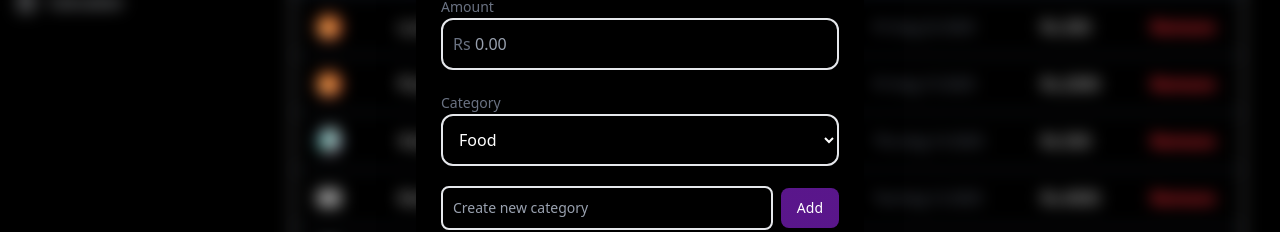
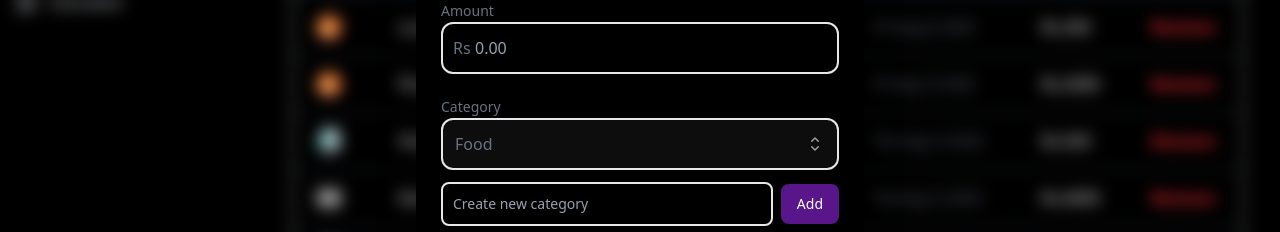
Before and after one commit to dulmini11/coinwise, a Next.js app: page / in a window 1280 px wide. Both pictures are taken after a click on the button "+ Add Expense". Shown: the part 314-546 px from the top of the page. Built offline with nearby package versions, Linux system fonts and the light colour scheme; grey boxes are pictures that could not be loaded.

Commit message:
Applied blurred background styling to dropdown options

```diff
--- a/package.json
+++ b/package.json
@@ -9,6 +9,8 @@
     "lint": "eslint"
   },
   "dependencies": {
+    "@headlessui/react": "^2.2.9",
+    "@heroicons/react": "^2.2.0",
     "lucide-react": "^0.542.0",
     "next": "15.5.0",
     "react": "19.1.0",
--- a/src/app/page.tsx
+++ b/src/app/page.tsx
@@ -2,7 +2,7 @@
 
 import { useState, useEffect, useMemo } from "react";
 import expensesData from "../data/expenses.json";
-import { useRouter } from 'next/navigation';
+import { Listbox } from "@headlessui/react";
 import {
   PieChart,
   Pie,
@@ -18,7 +18,8 @@ import {
   BarChart,
   Bar
 } from "recharts";
-import { Home, Book, BarChart3, Menu, Moon, Sun, Calculator } from "lucide-react";
+import { Home, Book, BarChart3, Menu, Moon, Sun, Calculator} from "lucide-react";
+import { ChevronUpDownIcon, CheckIcon } from "@heroicons/react/20/solid";
 import { Calendar as CalendarIcon } from "lucide-react";
 import Image from "next/image";
 import cancel from "../../public/cancel.png";
@@ -828,19 +829,42 @@ export default function ExpensesPage() {
               {/* Category Section */}
               <div className="space-y-2">
                 <label className="text-sm font-medium text-gray-500">Category</label>
-                <select
+
+                {/* Category Dropdown */}
+                <Listbox
                   value={newExpense.category}
-                  onChange={(e) =>
-                    setNewExpense({ ...newExpense, category: e.target.value })
-                  }
-                  className=" w-full border-2 border-gray-200 focus:border-purple-900 focus:ring-2 focus:ring-purple-200 p-3 rounded-xl transition-colors outline-none bg-gray/90"
+                  onChange={(val) => setNewExpense({ ...newExpense, category: val })}
                 >
-                  {categories.map((cat, index) => (
-                    <option className="text-gray-700 bg-white/10" key={index} value={cat}>
-                      {cat}
-                    </option>
-                  ))}
-                </select>
+                  <div className="relative">
+                    {/* Selected Value */}
+                    <Listbox.Button className="w-full border-2 border-gray-200 focus:border-purple-900 focus:ring-2 focus:ring-purple-200 p-3 rounded-xl transition-colors outline-none bg-white/5 text-gray-500 flex justify-between items-center">
+                      <span>{newExpense.category || "Select category"}</span>
+                      <ChevronUpDownIcon className="h-5 w-5 text-gray-400" />
+                    </Listbox.Button>
+
+                    {/* Options */}
+                    <Listbox.Options className="absolute mt-2 w-full bg-white/1 backdrop-blur-lg rounded-xl shadow-lg z-10">
+                      {categories.map((cat, index) => (
+                        <Listbox.Option
+                          key={index}
+                          value={cat}
+                          className={({ active }) =>
+                            `cursor-pointer px-4 py-2 text-gray-500 ${
+                              active ? "bg-purple-700/40" : ""
+                            }`
+                          }
+                        >
+                          {({ selected }) => (
+                            <div className="flex justify-between items-center">
+                              <span>{cat}</span>
+                              {selected && <CheckIcon className="h-4 w-4 text-purple-900" />}
+                            </div>
+                          )}
+                        </Listbox.Option>
+                      ))}
+                    </Listbox.Options>
+                  </div>
+                </Listbox>
 
                 {/* Add New Category */}
                 <div className="flex items-center gap-2 mt-3">
```
Also changed, not shown: 1 other file (tests, documents, lock files or other folders).
